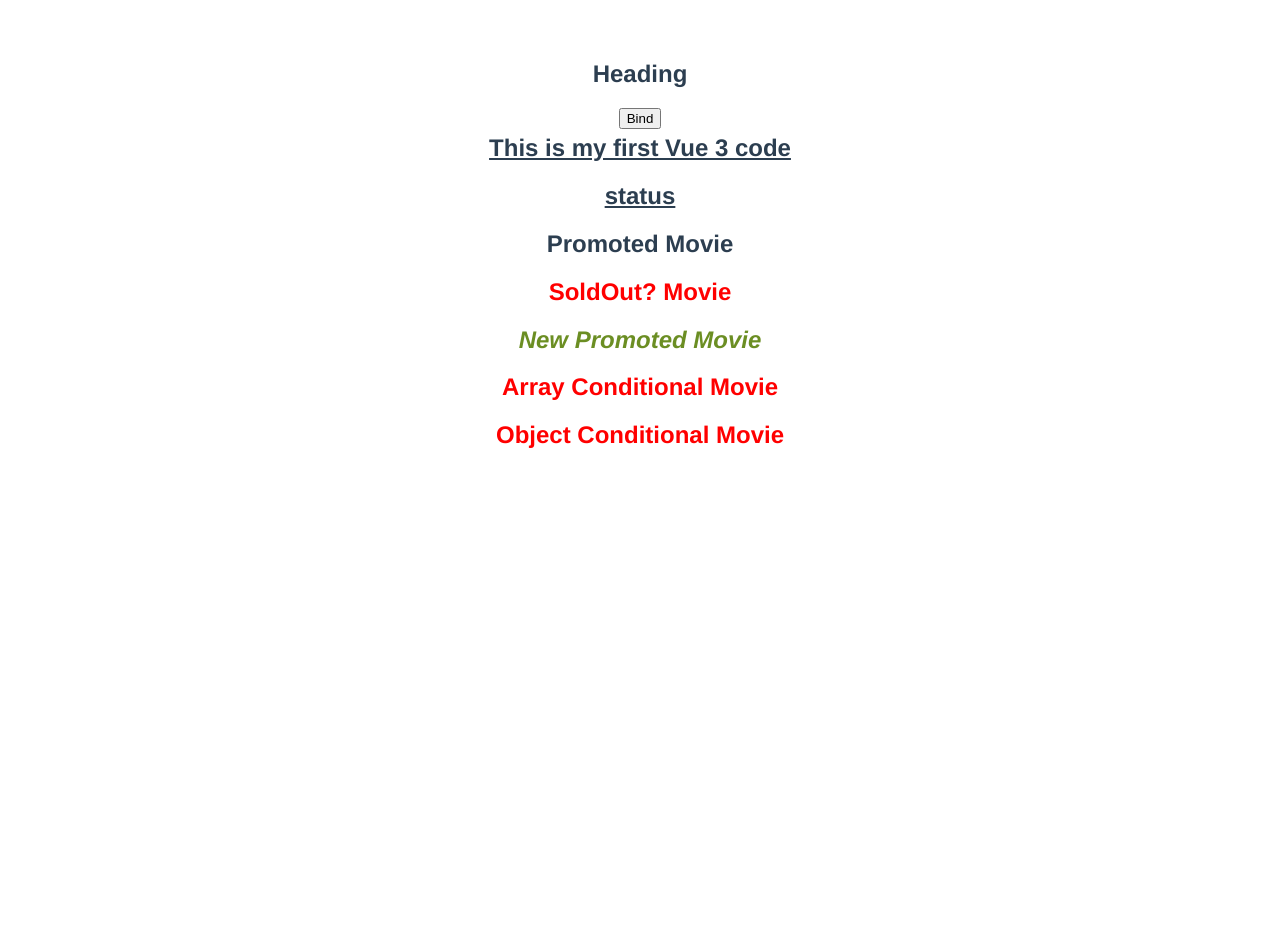
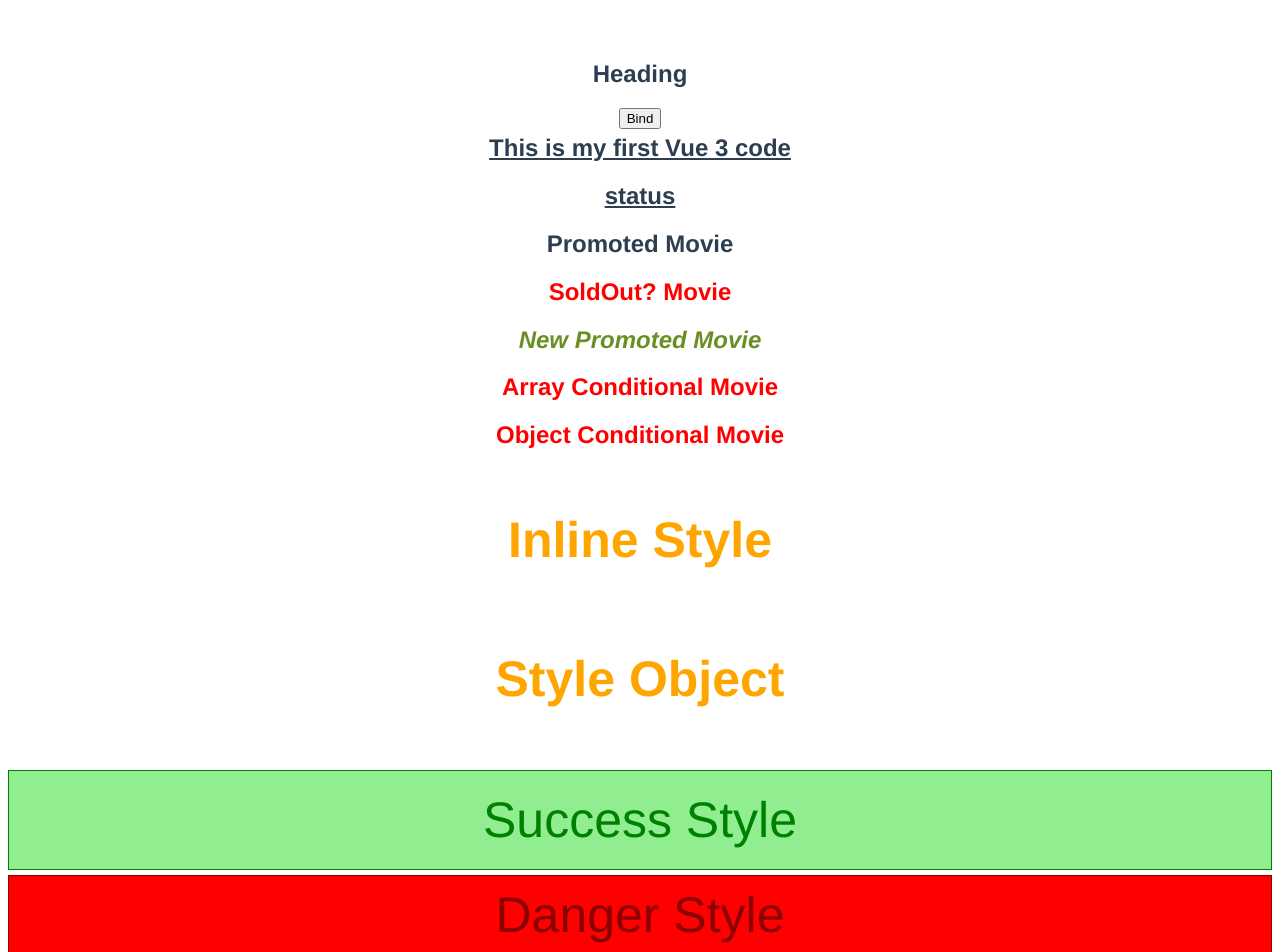
Before and after one commit to divyeshz/codevolution-vue, a Vue app: page / in a window 1280 px wide. Shown: the top 952 px of the page. Before the commit the page ends 800 px from the top, so only its background shows below. Built offline with nearby package versions, Linux system fonts and the light colour scheme.

Commit message:
Binding Styles

```diff
--- a/src/App.vue
+++ b/src/App.vue
@@ -14,6 +14,17 @@
     new: !isSoldOut,
     'sold-out': isSoldOut
   }">Object Conditional Movie</h2>
+
+  <h2 :style="{
+    color: highlightColor,
+    fontSize: headerSize + 'px',
+    padding: '20px'
+  }">Inline Style</h2>
+
+  <h2 :style="headerStyleObject">Style Object</h2>
+
+  <div :style="[baseStyleObject, successStyleObject]">Success Style</div>
+  <div :style="[baseStyleObject, dangerStyleObject]">Danger Style</div>
 </template>
 
 <script>
@@ -26,6 +37,30 @@
       status: 'success',
       isPromoted: false,
       isSoldOut: true,
+      highlightColor: 'orange',
+      headerSize: 50,
+      headerStyleObject: {
+        color: 'orange',
+        fontSize: '50px',
+        padding: '20px'
+      },
+      baseStyleObject: {
+        fontSize: '50px',
+        padding: '10px'
+      },
+      successStyleObject: {
+        color: 'green',
+        backgroundColor: 'lightgreen',
+        border: '1px solid green',
+        padding: '20px'
+      },
+      dangerStyleObject: {
+        color: 'darkred',
+        backgroundColor: 'red',
+        border: '1px solid darkred',
+        marginTop: '5px',
+      },
+
     }
   },
 }
```
